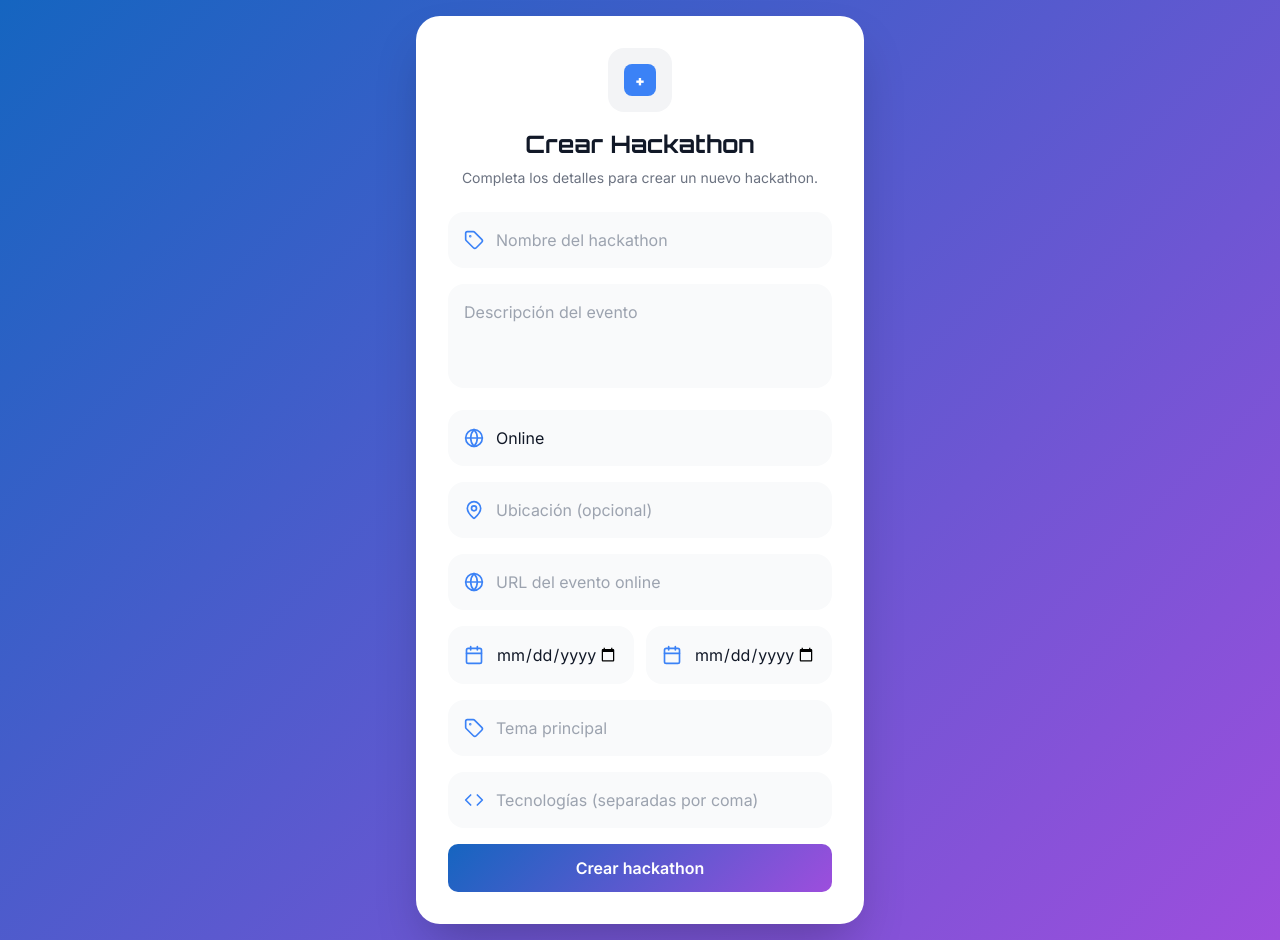
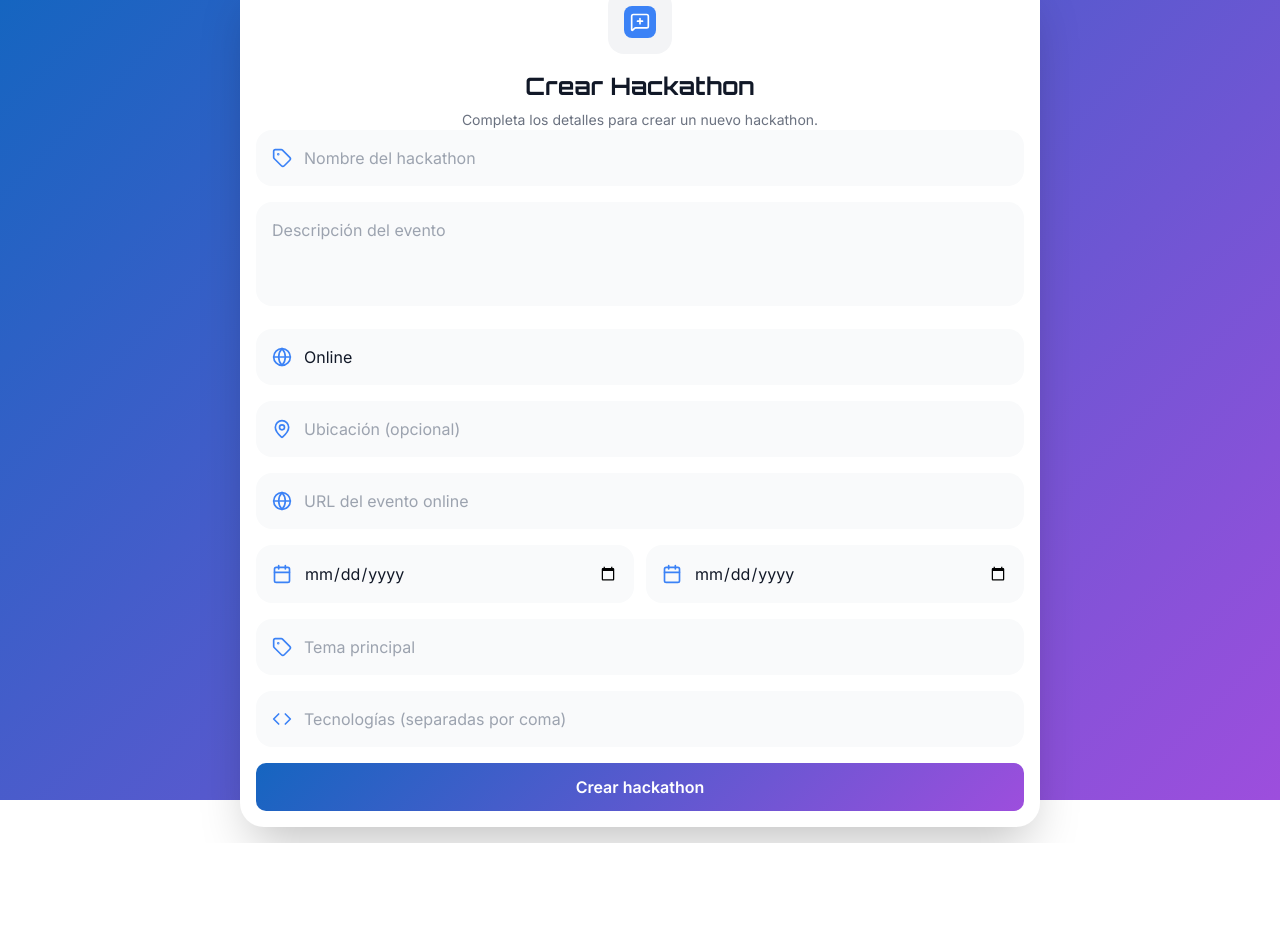
Before and after one commit to luciaSeo02/hackathonesFront, a React (Vite) app in the folder my-react-app/: page /hackathons/create in a window 1280 px wide. After the commit the page ends 843 px from the top, so only its background shows below. Built offline with nearby package versions, Linux system fonts and the light colour scheme.

Commit message:
adding new tailwind

```diff
--- a/my-react-app/src/components/CreateHackathon.jsx
+++ b/my-react-app/src/components/CreateHackathon.jsx
@@ -1,9 +1,10 @@
 import { useState } from 'react';
 import { createHackathon } from '../services/hackathonService';
-import { Calendar, MapPin, Globe, Tag, Code } from 'lucide-react';
+import { Calendar, MapPin, Globe, Tag, Code, MessageSquarePlus } from 'lucide-react';
 import ButtonBig from './ui/ButtonBig.jsx';
 import ErrorDiv from './ui/ErrorDiv.jsx';
 import Success from './ui/Success.jsx';
+
 
 function CreateHackathon() {
 
@@ -62,16 +63,18 @@ function CreateHackathon() {
     };
 
     return (
-        <div className="min-h-screen bg-light-gradient dark:bg-dark-gradient flex items-center justify-center p-4"
-             style={{ fontFamily: 'Orbitron, monospace' }}>
-            <div className="w-full max-w-md">
-                <div className="bg-white rounded-3xl shadow-2xl p-8 space-y-6">
+        <div className="bg-light-gradient dark:bg-dark-gradient flex items-center justify-center w-screen h-screen "
+             style={{ fontFamily: 'Orbit' }}>
+            <div className="w-full flex items-center justify-center p-4">
+                <div className="bg-white rounded-3xl shadow-2xl p-4 lg:w-[800px]">
 
                     {/* Header */}
                     <div className="text-center space-y-2">
                         <div className="w-16 h-16 bg-gray-100 rounded-2xl flex items-center justify-center mx-auto mb-4">
                             <div className="w-8 h-8 bg-blue-500 rounded-lg flex items-center justify-center">
-                                <span className="text-white text-lg font-bold">+</span>
+                                <span className="text-white text-lg font-bold">
+                                    <MessageSquarePlus className="h-5 w-5" />
+                                </span>
                             </div>
                         </div>
                         <h1 className="text-2xl font-bold text-gray-900">Crear Hackathon</h1>
```
